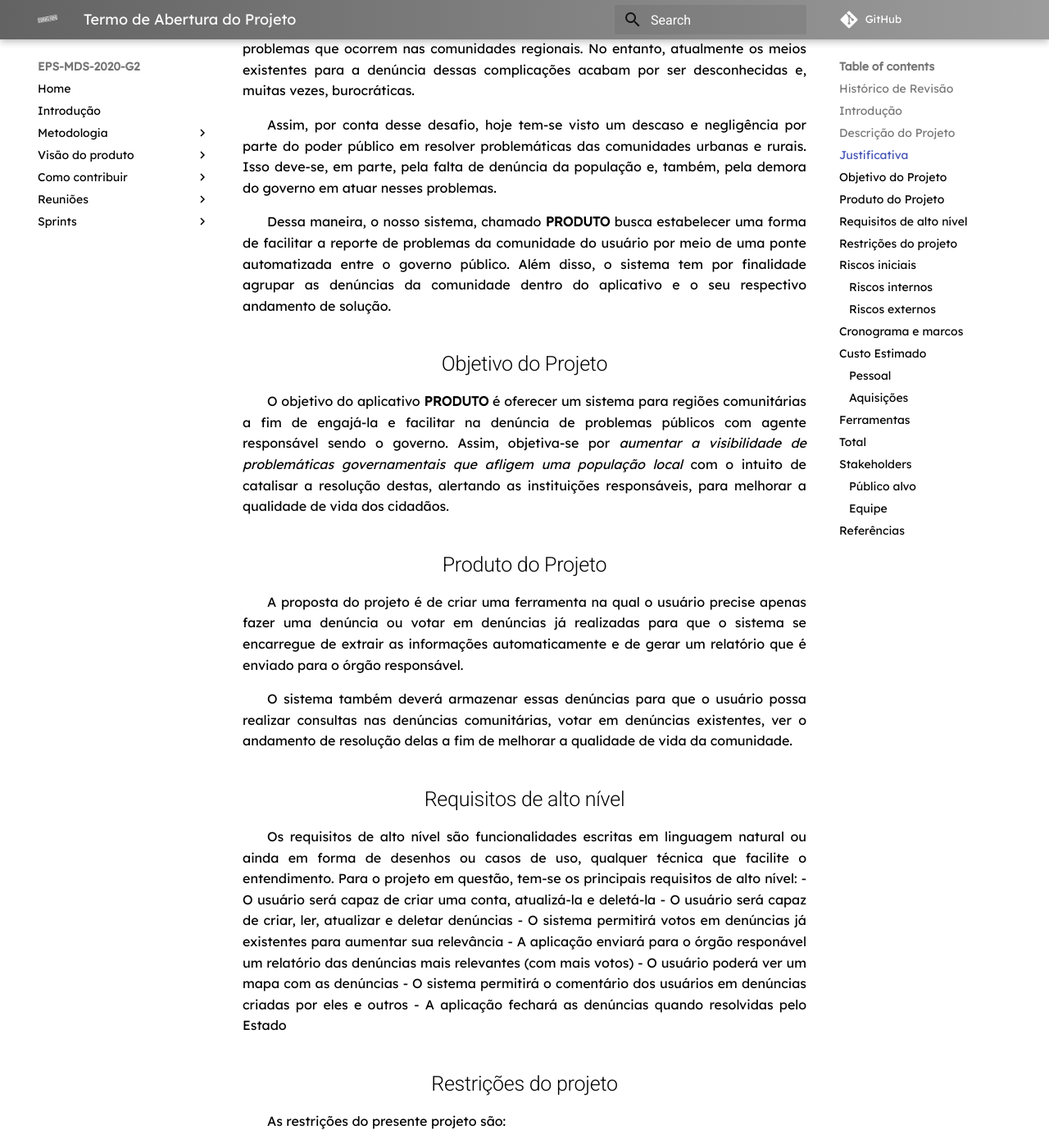
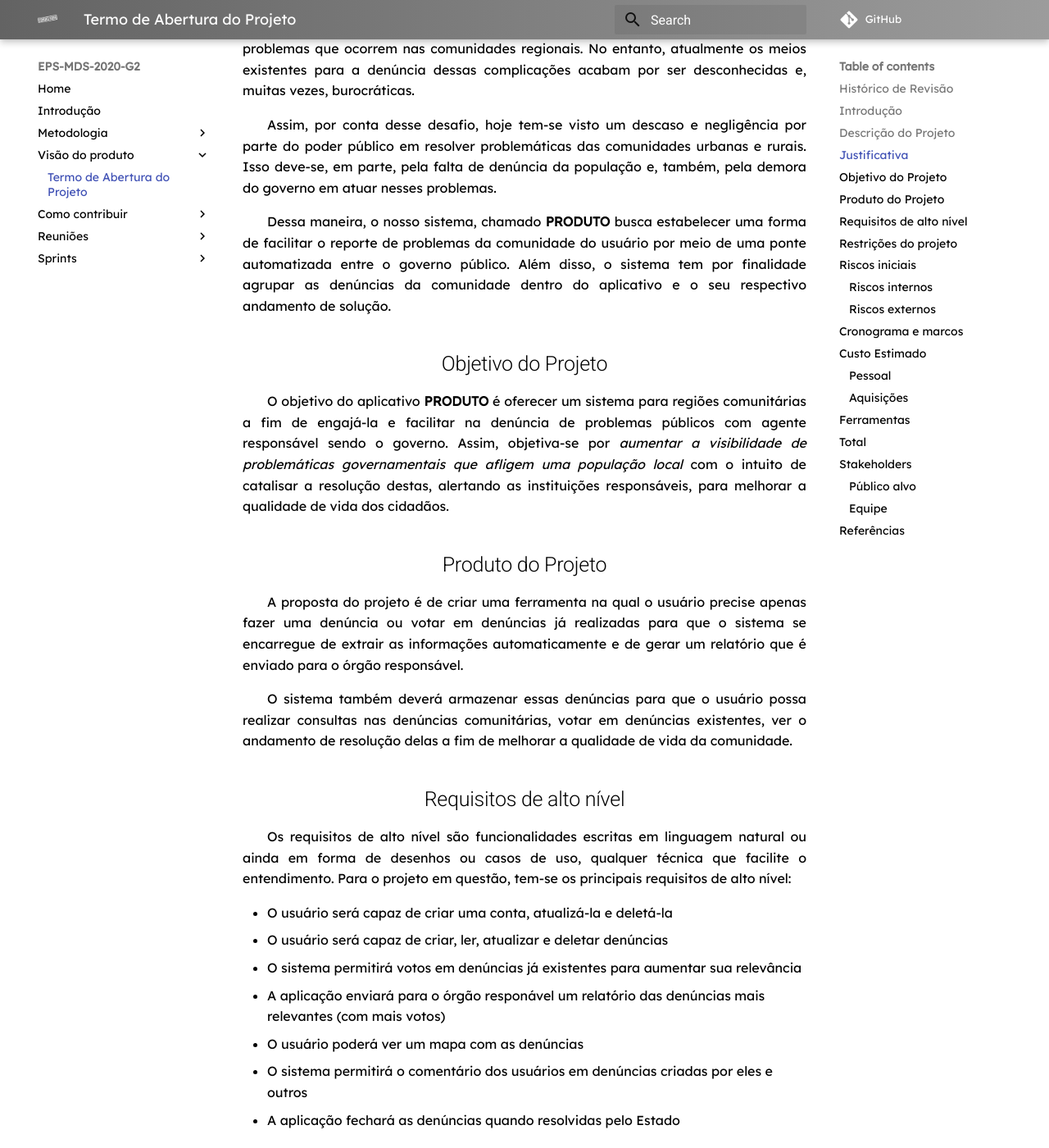
Before and after one commit to fga-eps-mds/2020.2-Eccoar, an MkDocs documentation site: the page built from docs/produto/tap.md, in a window 1280 px wide and 1400 px high, scrolled down 1090 px. Shown: the whole window at 82% size. Built offline with MkDocs 1.6.1 and Material for MkDocs 9.7.7, drawn with Linux system fonts in a browser that asks for light colours; some web fonts are replaced; comment, search, counter and statistics services are not loaded; old or Windows-style settings are respelled for this version of MkDocs.

Commit message:
Change mkdocs.yml filepath for opening-project term

```diff
--- a/docs/produto/tap.md
+++ b/docs/produto/tap.md
@@ -20,7 +20,7 @@ Com isso em mente, a articulação dos cidadãos torna-se fundamental para repor
 
 Assim, por conta desse desafio, hoje tem-se visto um descaso e negligência por parte do poder público em resolver problemáticas das comunidades urbanas e rurais. Isso deve-se, em parte, pela falta de denúncia da população e, também, pela demora do governo em atuar nesses problemas.
 
-Dessa maneira, o nosso sistema, chamado **PRODUTO** busca estabelecer uma forma de facilitar a reporte de problemas da comunidade do usuário por meio de uma ponte automatizada entre o governo público. Além disso, o sistema tem por finalidade agrupar as denúncias da comunidade dentro do aplicativo e o seu respectivo andamento de solução.
+Dessa maneira, o nosso sistema, chamado **PRODUTO** busca estabelecer uma forma de facilitar o reporte de problemas da comunidade do usuário por meio de uma ponte automatizada entre o governo público. Além disso, o sistema tem por finalidade agrupar as denúncias da comunidade dentro do aplicativo e o seu respectivo andamento de solução.
 
 ## Objetivo do Projeto
 O objetivo do aplicativo **PRODUTO** é oferecer um sistema para regiões comunitárias a fim de engajá-la e facilitar na denúncia de problemas públicos com agente responsável sendo o governo. Assim, objetiva-se por *aumentar a visibilidade de problemáticas governamentais que afligem uma população local* com o intuito de catalisar a resolução destas, alertando as instituições responsáveis, para melhorar a qualidade de vida dos cidadãos.
@@ -32,6 +32,7 @@ O sistema também deverá armazenar essas denúncias para que o usuário possa r
 
 ## Requisitos de alto nível
 Os requisitos de alto nível são funcionalidades escritas em linguagem natural ou ainda em forma de desenhos ou casos de uso, qualquer técnica que facilite o entendimento. Para o projeto em questão, tem-se os principais requisitos de alto nível:
+
 - O usuário será capaz de criar uma conta, atualizá-la e deletá-la
 - O usuário será capaz de criar, ler, atualizar e deletar denúncias
 - O sistema permitirá votos em denúncias já existentes para aumentar sua relevância
--- a/mkdocs.yml
+++ b/mkdocs.yml
@@ -36,7 +36,7 @@ pages:
           - Retrospectiva: "metodologia/templates/retrospective.md"
       - Gerenciamento de Riscos: "metodologia/gerenciaRisco.md"
   - Visão do produto:
-      - Termo de Abertura do Projeto: "visaodoproduto/tap.md"
+      - Termo de Abertura do Projeto: "produto/tap.md"
   - Como contribuir:
       - Como Contribuir?: "contribuicao/contribuicao.md"
       - Código de Conduta: "contribuicao/conduta.md"
```
